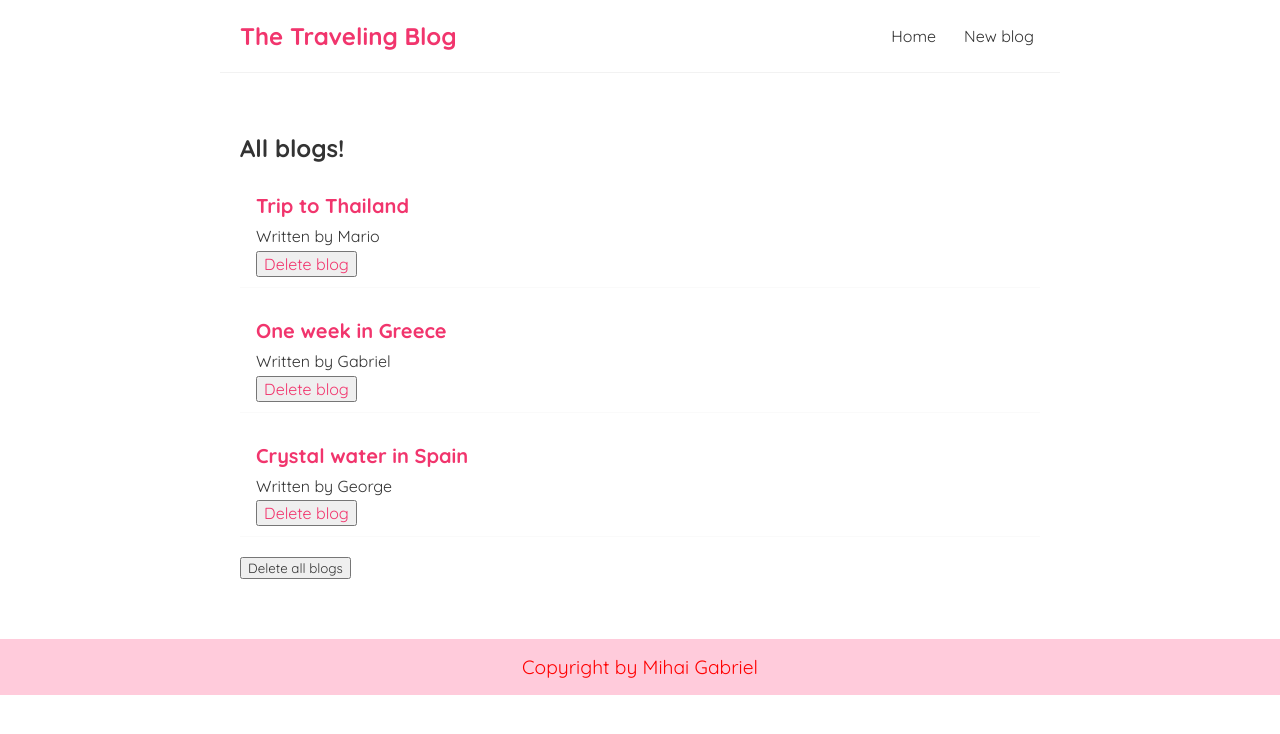
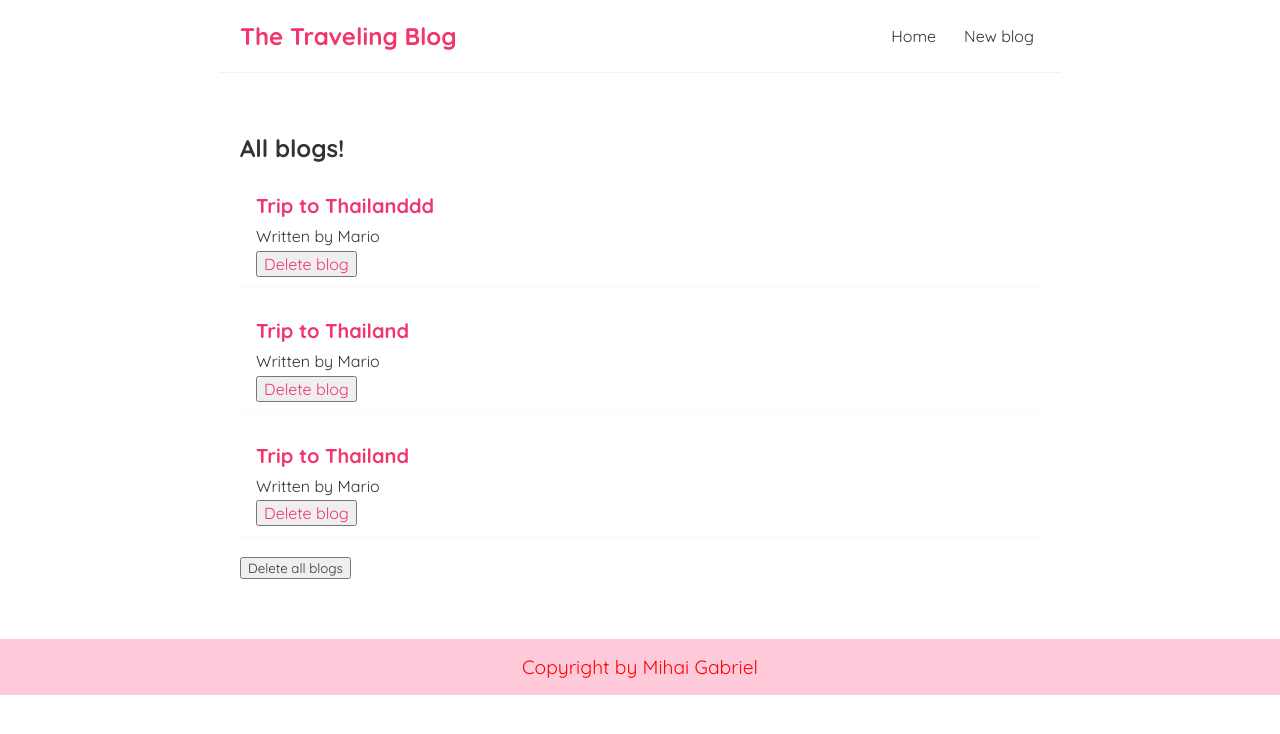
Before and after one commit to mihai-gabriel1/Traveling-blog, a React (Create React App) app: page / in a window 1280 px wide. Shown: the top 734 px of the page. Built offline with nearby package versions, Linux system fonts and the light colour scheme; data requests are answered from the project's data file.

Commit message:
Instead of hard codding the blog entries, we used the useEffect hook with the fetch method in order to collect the data from our local database, using the JSON server.

```diff
--- a/data/db.json
+++ b/data/db.json
@@ -1,7 +1,7 @@
 {
   "blogs": [
     {
-      "title": "Trip to Thailand",
+      "title": "Trip to Thailanddd",
       "body": "lorem ipsum...",
       "author": "Mario",
       "id": 1
--- a/src/components/Home.js
+++ b/src/components/Home.js
@@ -1,29 +1,8 @@
-import { useState } from "react";
+import { useEffect, useState } from "react";
 import BlogList from "./BlogList";
 
 const Home = () => {
-  const [blogs, setBlogs] = useState([
-    {
-      title: "Trip to Thailand",
-      body: "lorem ipsum...",
-      author: "Mario",
-      id: 1,
-    },
-
-    {
-      title: "One week in Greece",
-      body: "lorem ipsum...",
-      author: "Gabriel",
-      id: 2,
-    },
-
-    {
-      title: "Crystal water in Spain",
-      body: "lorem ipsum...",
-      author: "George",
-      id: 3,
-    },
-  ]);
+  const [blogs, setBlogs] = useState(null);
 
   const handleDelete = (id) => {
     const newBlogs = blogs.filter((blog) => blog.id !== id);
@@ -34,14 +13,27 @@ const Home = () => {
     setBlogs([]);
   };
 
+  useEffect(() => {
+    fetch("http://localhost:8000/blogs")
+      .then((res) => {
+        return res.json();
+      })
+      .then((data) => {
+        console.log(data);
+        setBlogs(data);
+      });
+  }, []);
+
   return (
     <div className="home">
+      {blogs && (
         <BlogList
           blogs={blogs}
           title="All blogs!"
           handleDelete={handleDelete}
           handleDeleteAll={handleDeleteAll}
         />
+      )}
     </div>
   );
 };
```
Lines whose indentation alone changed are shown as unchanged.
